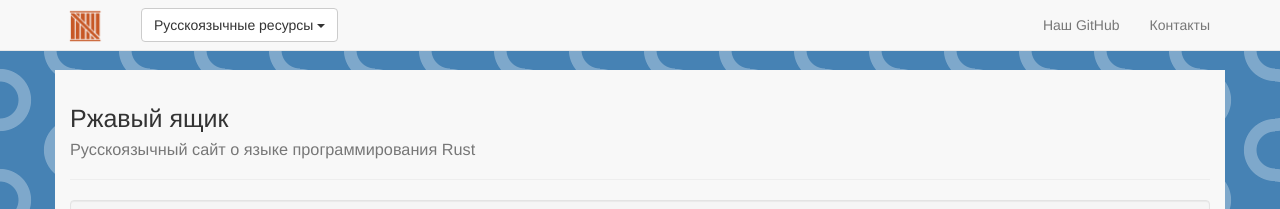
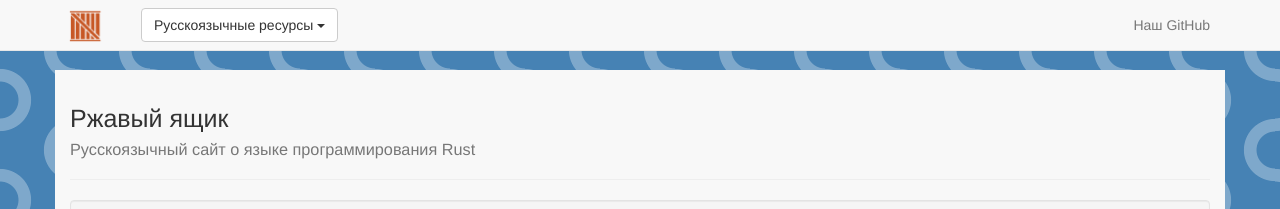
Before and after one commit to rust-lang-ru/rustycrate.ru, a Jekyll site: the page built from index.html, in a window 1280 px wide. Shown: the top 209 px of the page. Built offline with Jekyll 4.4.1, drawn with Linux system fonts in a browser that asks for light colours; nearby versions of some CDN libraries; Markdown is read by kramdown in place of the engine named in the settings; comment, search, counter and statistics services are not loaded.

Commit message:
Убираем повторяющуюся ссылку

```diff
--- a/_includes/header.html
+++ b/_includes/header.html
@@ -32,7 +32,6 @@
             </ul>
             <ul class="nav navbar-nav navbar-right">
                 <li><a href="https://github.com/ruRust" target="blank">Наш GitHub</a></li>
-                <li><a href="/contacts.html">Контакты</a></li>
             </ul>
         </div>
     </div>
```
